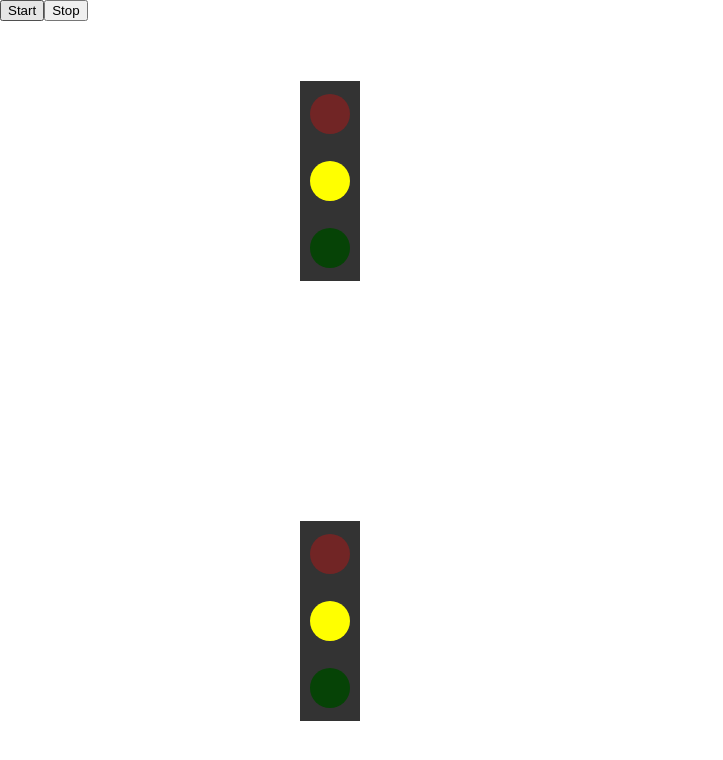
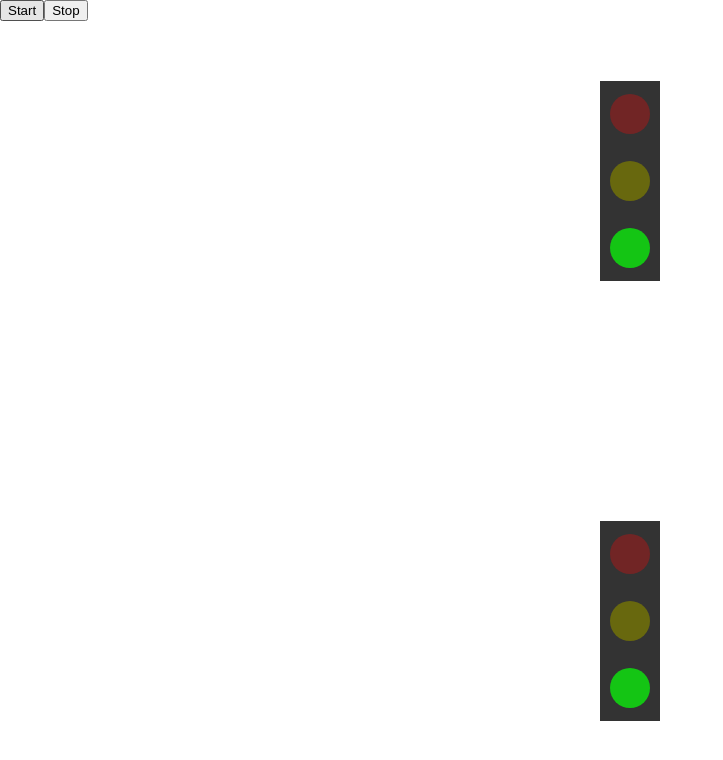
Before and after one commit to Developer994/Traffic-Lights, a React (Create React App) app: page / in a window 1280 px wide. Shown: the top 760 px of the page, without its empty margins (0-723 px from the left). Built offline with nearby package versions, Linux system fonts and the light colour scheme.

Commit message:
Start button has been fixed and will not rerender startInterval

```diff
--- a/src/App.js
+++ b/src/App.js
@@ -4,22 +4,21 @@ let lightSwitchInterval;
 function App() {
   const [TLights1, setTLights1] = useState(0);
 
+  const startInterval = () => {
+    clearInterval(lightSwitchInterval);
+    lightSwitchInterval = setInterval(TLights1Handler, 1000);
+  };
+
+  const stopInterval = () => {
+    clearInterval(lightSwitchInterval);
+  };
+
   useEffect(() => {
-    lightSwitchInterval = setInterval(TLights1Handler, 1000);
-
     return () => clearInterval(lightSwitchInterval);
   }, []);
 
   const TLights1Handler = () => {
     setTLights1((currentState) => (currentState + 1) % 3);
-  };
-
-  const startInterval = () => {
-    lightSwitchInterval = setInterval(TLights1Handler, 1000);
-  };
-
-  const stopInterval = () => {
-    clearInterval(lightSwitchInterval);
   };
 
   const trafficLight1 = {
@@ -29,7 +28,7 @@ function App() {
     alignItems: 'center',
     position: 'relative',
     top: '60px',
-    left: '300px',
+    left: '600px',
     backgroundColor: '#333',
     width: '60px',
     height: '200px',
@@ -42,7 +41,7 @@ function App() {
     alignItems: 'center',
     position: 'relative',
     top: '300px',
-    left: '300px',
+    left: '600px',
     backgroundColor: '#333',
     width: '60px',
     height: '200px',
```
